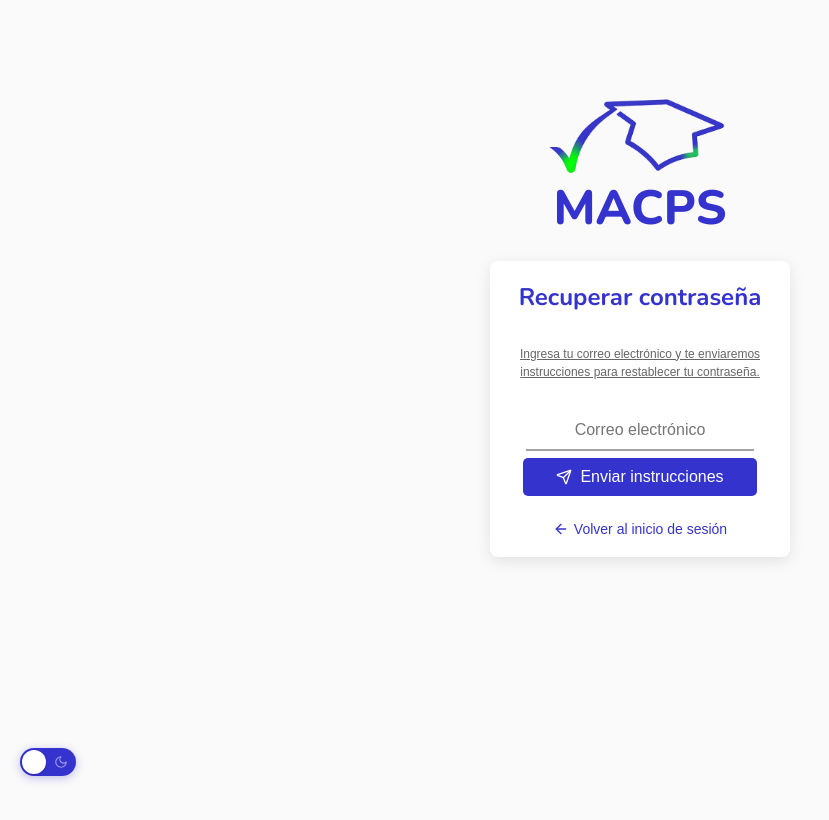
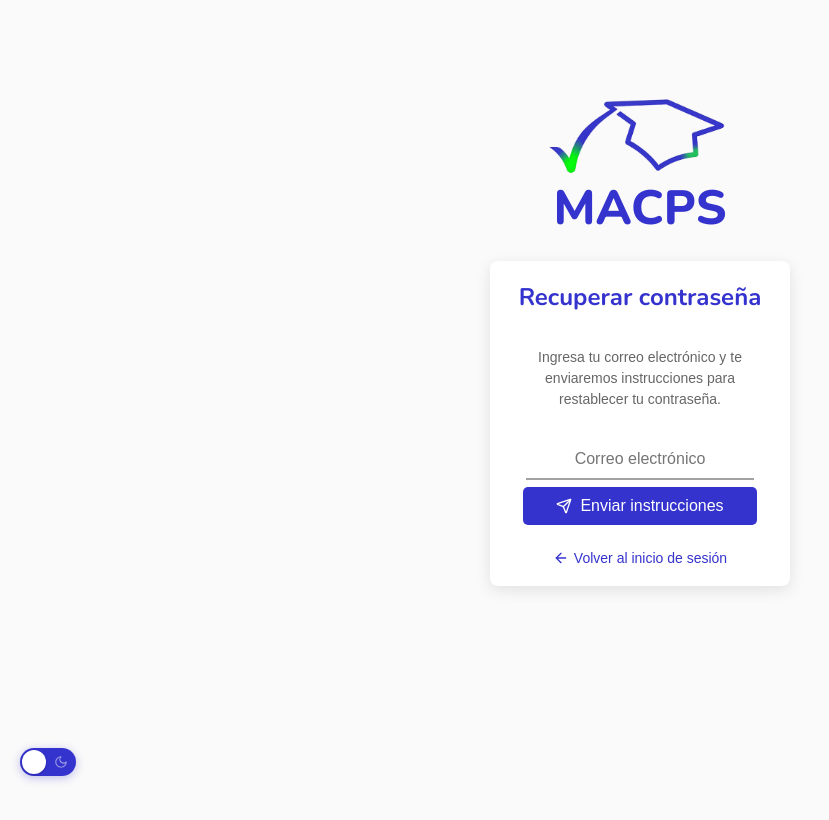
Before and after one commit to liliasoto/macps, a React (Create React App) app: page /forgot-password in a window 1280 px wide. Shown: the top 820 px of the page, without its empty margins (0-829 px from the left). Built offline with nearby package versions, Linux system fonts and the light colour scheme.

Commit message:
Details forgot password

```diff
--- a/src/components/forgotPassword.tsx
+++ b/src/components/forgotPassword.tsx
@@ -51,7 +51,7 @@ const ForgotPassword: React.FC = () => {
         {!isSubmitted ? (
           <>
             <h2 className="forgot-password-title">Recuperar contraseña</h2>
-            <p className="forgot-password-description">
+            <p>
               Ingresa tu correo electrónico y te enviaremos instrucciones para restablecer tu contraseña.
             </p>
 
--- a/src/styles/forgotPasswordStyles.css
+++ b/src/styles/forgotPasswordStyles.css
@@ -7,10 +7,11 @@
     transition: color 0.3s ease;
   }
 
-  .forgot-password-description {
+  .credenciales p{
     font-size: 14px;
     color: var(--text-secondary);
     margin-bottom: 20px;
+    text-decoration: none;
     line-height: 1.5;
     transition: color 0.3s ease;
   }
```
